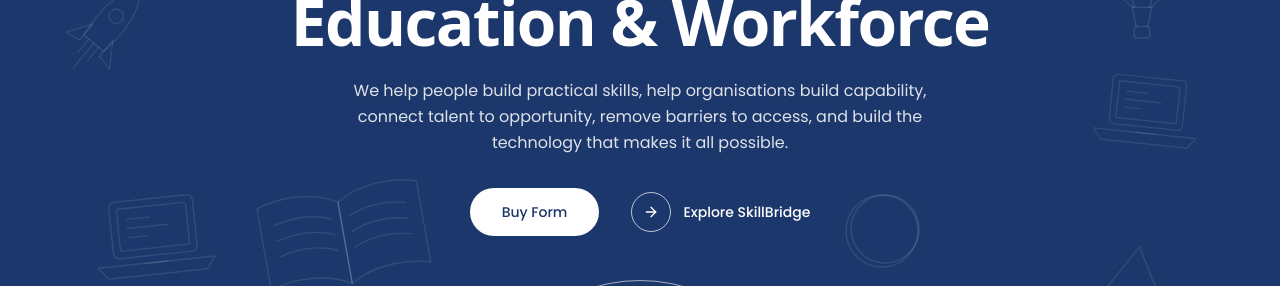
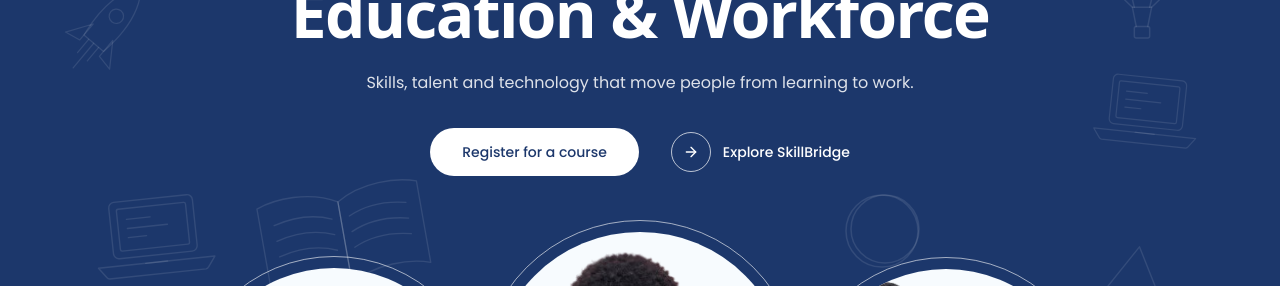
Before and after one commit to BailoDev/skillbridge-inc, a Next.js app: page / in a window 1280 px wide. Shown: the part 225-511 px from the top of the page. Built offline with nearby package versions, Linux system fonts and the light colour scheme; no server answers; a web font is replaced by a local one.

Commit message:
Refactor HeroSection: update text for clarity, adjust padding, and remove unused comments

```diff
--- a/components/home/hero-section.tsx
+++ b/components/home/hero-section.tsx
@@ -55,7 +55,6 @@
   )
 }
 
-/* Faint hand-drawn line art scattered around the headline, like the reference. Decorative only. */
 function Doodles() {
   return (
     <div
@@ -109,10 +108,6 @@
     </div>
   )
 }
-
-/* Tall pill-shaped "arch" with a thin outline ring behind it.
-   Placeholder silhouette by default — pass `src` (ideally a transparent-background PNG)
-   to drop in a real photo. */
 function Arch({
   className,
   bg,
@@ -156,7 +151,7 @@
   return (
     <section
       style={theme}
-      className={`${poppins.className} relative overflow-hidden bg-[color:var(--hero-bg)] pb-8 pt-12 sm:pb-10 sm:pt-18 lg:pb-12 lg:pt-22`}
+      className={`${poppins.className} relative overflow-hidden bg-[color:var(--hero-bg)] pb-8 pt-12 sm:pb-10 sm:pt-18 lg:pb-12 lg:pt-20`}
     >
       {/* Torn-paper zone at the bottom. The arches overhang into it. */}
       <div className="absolute inset-x-0 bottom-0 z-0 h-24 bg-[color:var(--hero-white)] sm:h-[8.5rem] lg:h-48">
@@ -191,7 +186,7 @@
             transition={{ duration: 0.5, delay: 0.2 }}
             className="mx-auto mt-5 max-w-xl text-sm leading-relaxed text-white/85 sm:text-base"
           >
-            We help people build practical skills, help organisations build capability, connect talent to opportunity, remove barriers to access, and build the technology that makes it all possible.
+            Skills, talent and technology that move people from learning to work.
           </motion.p>
 
           {/* CTA Buttons */}
@@ -205,7 +200,7 @@
               href="#"
               className="inline-flex items-center justify-center rounded-full bg-white px-8 py-3.5 text-sm font-medium text-[color:var(--hero-bg)] transition-all duration-300 hover:-translate-y-0.5 hover:bg-white"
             >
-              Buy Form
+              Register for a course
             </Link>
             <Link
               href="/about"
```
